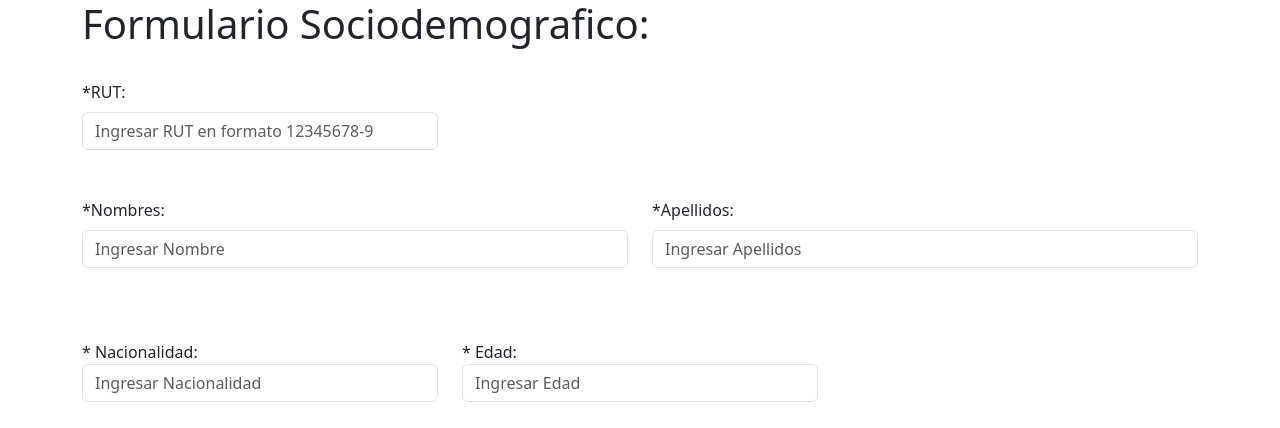
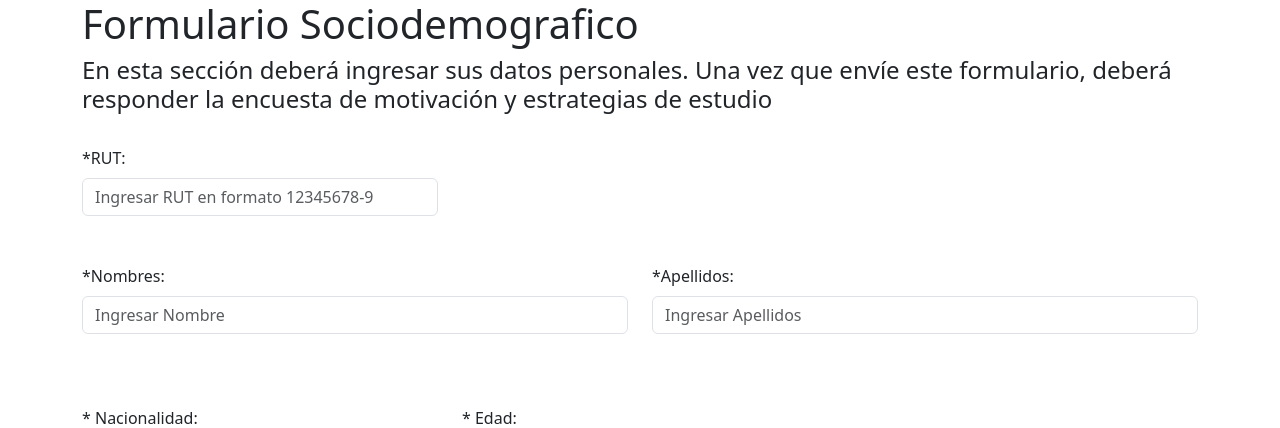
Before and after one commit to GabrielAmigoSaavedra/proyectoTitulo, a CodeIgniter app: page /proyecto5/index.php/formulariosociodemografico_controller/index in a window 1280 px wide. Shown: the top 428 px of the page. Run offline with CodeIgniter, Linux system fonts and the light colour scheme.

Commit message:
Update formularioSociodemografico_view.php

```diff
--- a/application/views/formularioSociodemografico_view.php
+++ b/application/views/formularioSociodemografico_view.php
@@ -19,7 +19,8 @@
 
 <div class="container">
 
-    <h1>Formulario Sociodemografico:</h1>
+    <h1>Formulario Sociodemografico</h1>
+    <h4>En esta sección deberá ingresar sus datos personales. Una vez que envíe este formulario, deberá responder la encuesta de motivación y estrategias de estudio</h4>
 
     <br>
 
```
